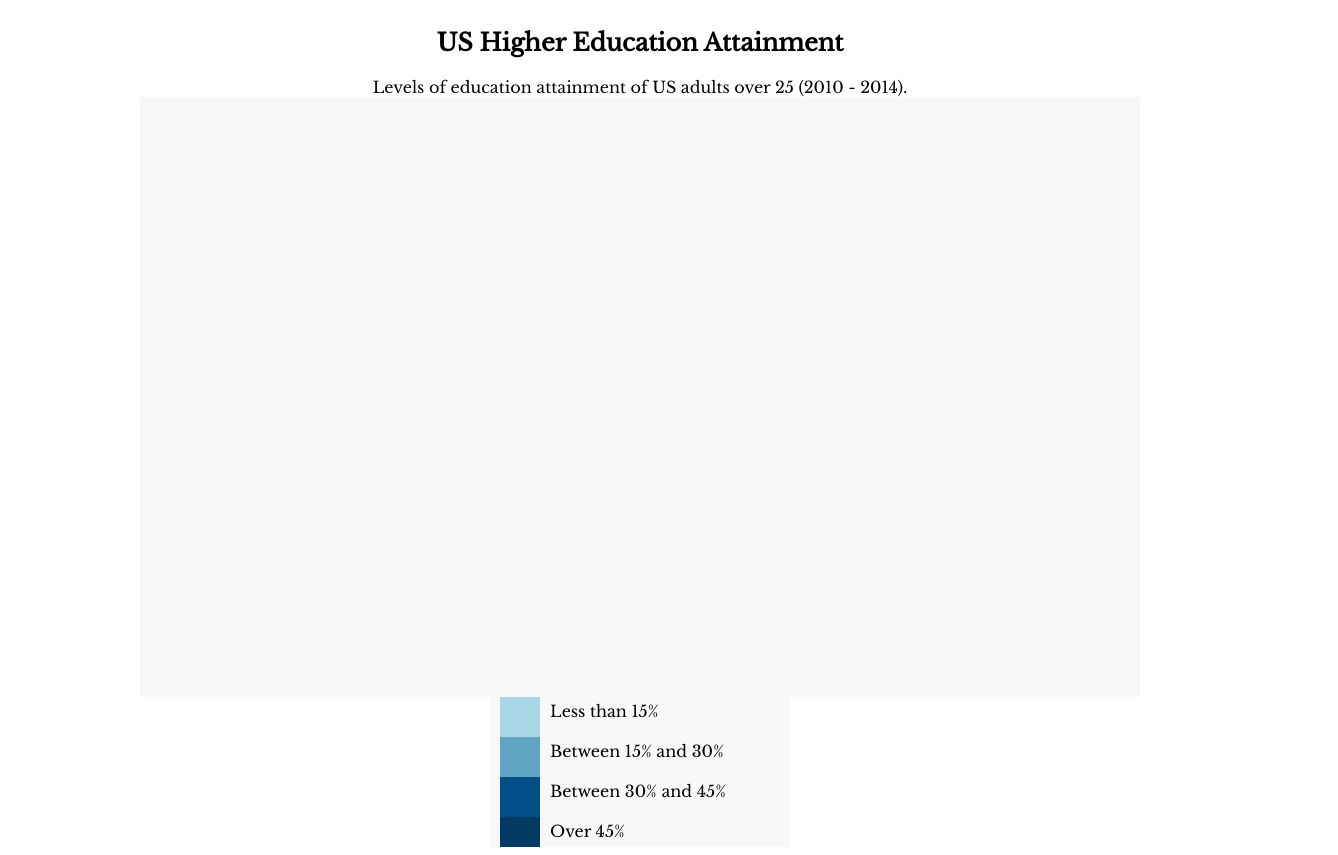
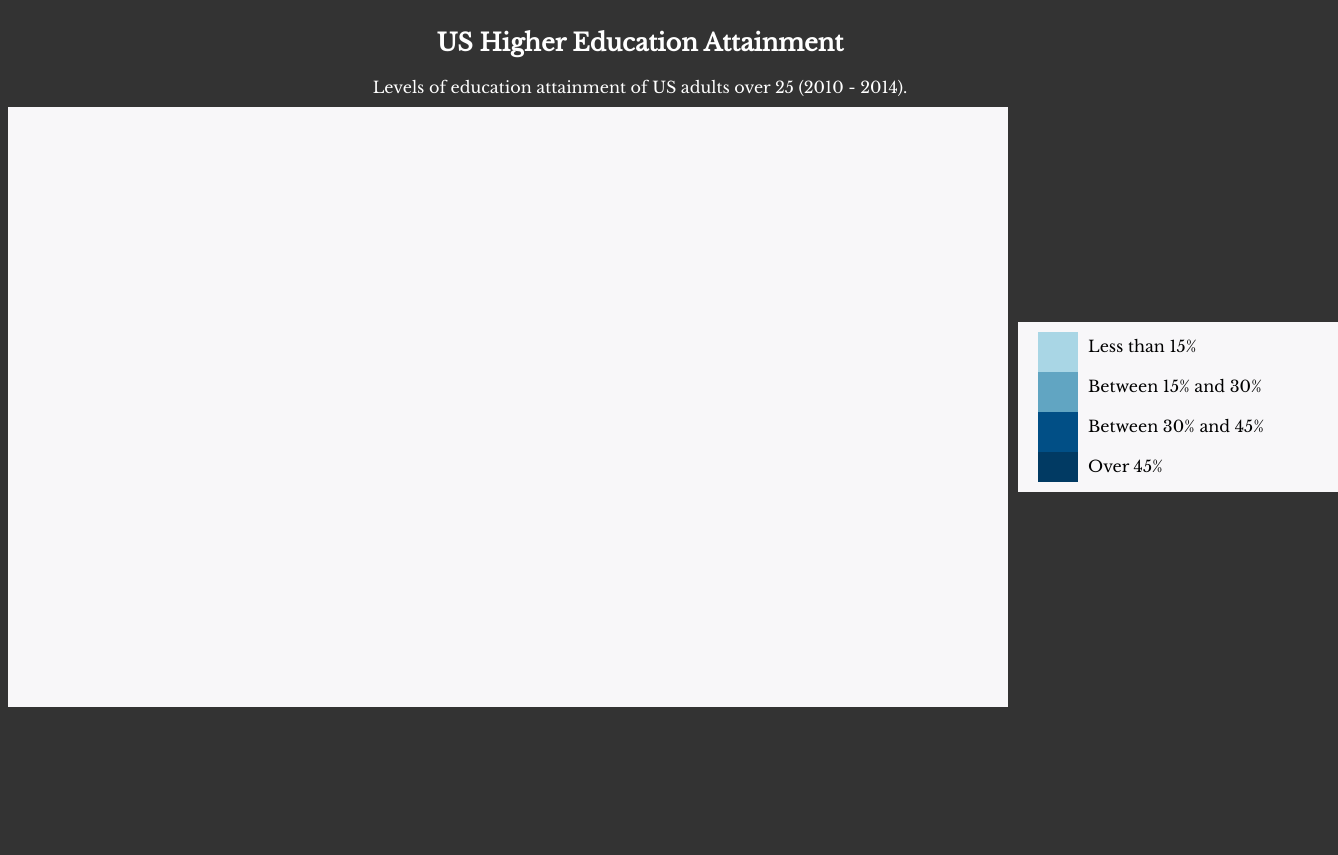
Before and after one commit to imani-ames/d3.Data-Visualization-, a plain HTML site: page index.html in a window 1280 px wide. Shown: the whole page, 1338 px wide, since content can reach past the window. After the commit the page ends 800 px from the top, so only its background shows below. Drawn offline with nearby package versions, Linux system fonts and the light colour scheme; no server answers.

Commit message:
adjusted styling

```diff
--- a/index.html
+++ b/index.html
@@ -17,12 +17,15 @@
     <div id='description'>
         Levels of education attainment of US adults over 25 (2010 - 2014).
     </div>
+    <div id="container">
+        <svg id='canvas'>
+
+        </svg>
+
+        <div id='right'>
             <div id='tooltip'>
 
             </div>
-    <svg id='canvas'>
-
-    </svg>
             <svg id='legend'>
                 <g>
                     <rect x="10" y="0" width="40" height="40" fill="#A9D6E5"></rect>
@@ -42,6 +45,9 @@
                 </g>
             </svg>
 
+        </div>
+
+    </div>
 </body>
 <script src="script.js" defer></script>
 
--- a/style.css
+++ b/style.css
@@ -9,6 +9,8 @@ body {
     flex-direction: column;
     justify-content: center;
     align-items: center;
+    color: #fff;
+    background-color: #333;
 }
 
 
@@ -21,8 +23,33 @@ svg {
     background-color: #f8f7f9;
 }
 
+.county:hover {
+    fill: #333;
+}
+
 #tooltip{
     visibility: hidden;
     height: auto;
     width: auto;
 }
+
+#container {
+    display: flex;
+    align-items: center;
+    width: 100%;
+}
+
+#right {
+    display: flex;
+    flex-direction: column;
+    align-items: center;
+    margin-left: 10px;
+}
+
+#legend{
+    padding: 10px;
+}
+
+#description {
+    margin-bottom: 10px;
+}
```
Also changed, not shown: wave.png (added). Lines whose indentation alone changed are shown as unchanged.
